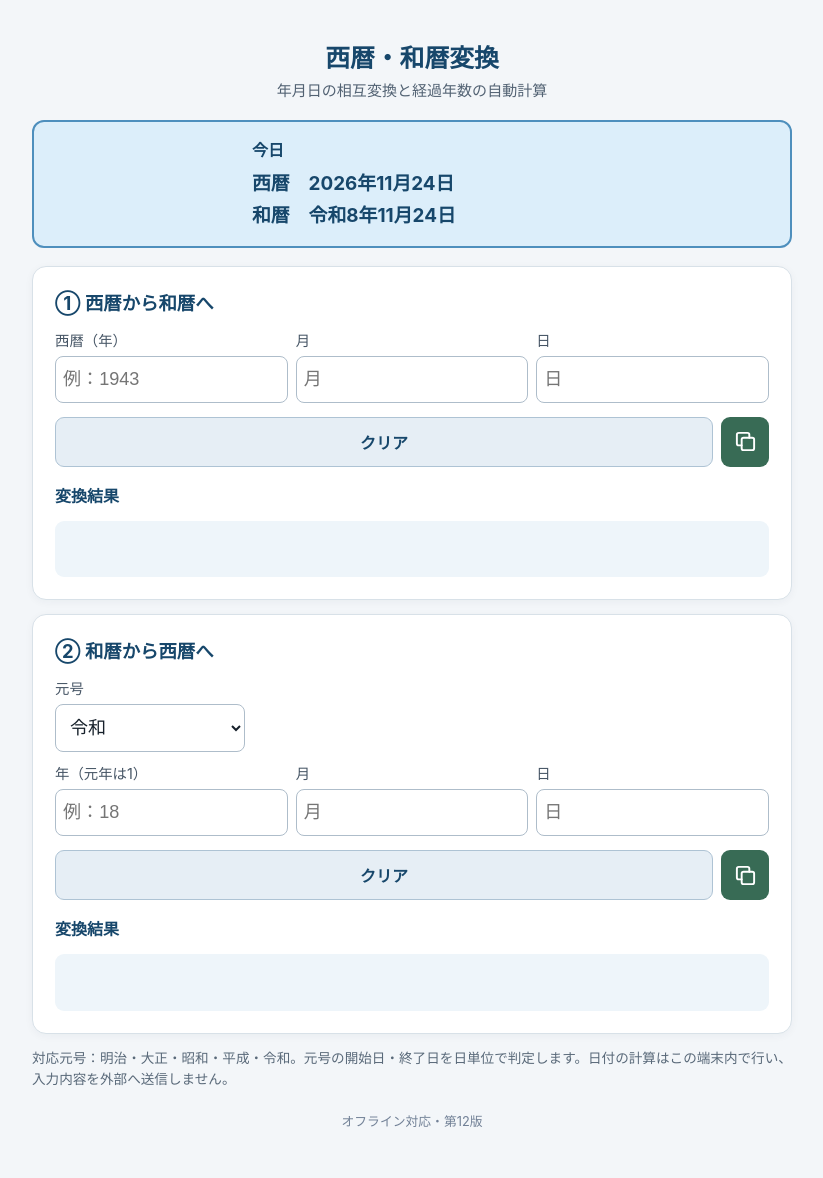
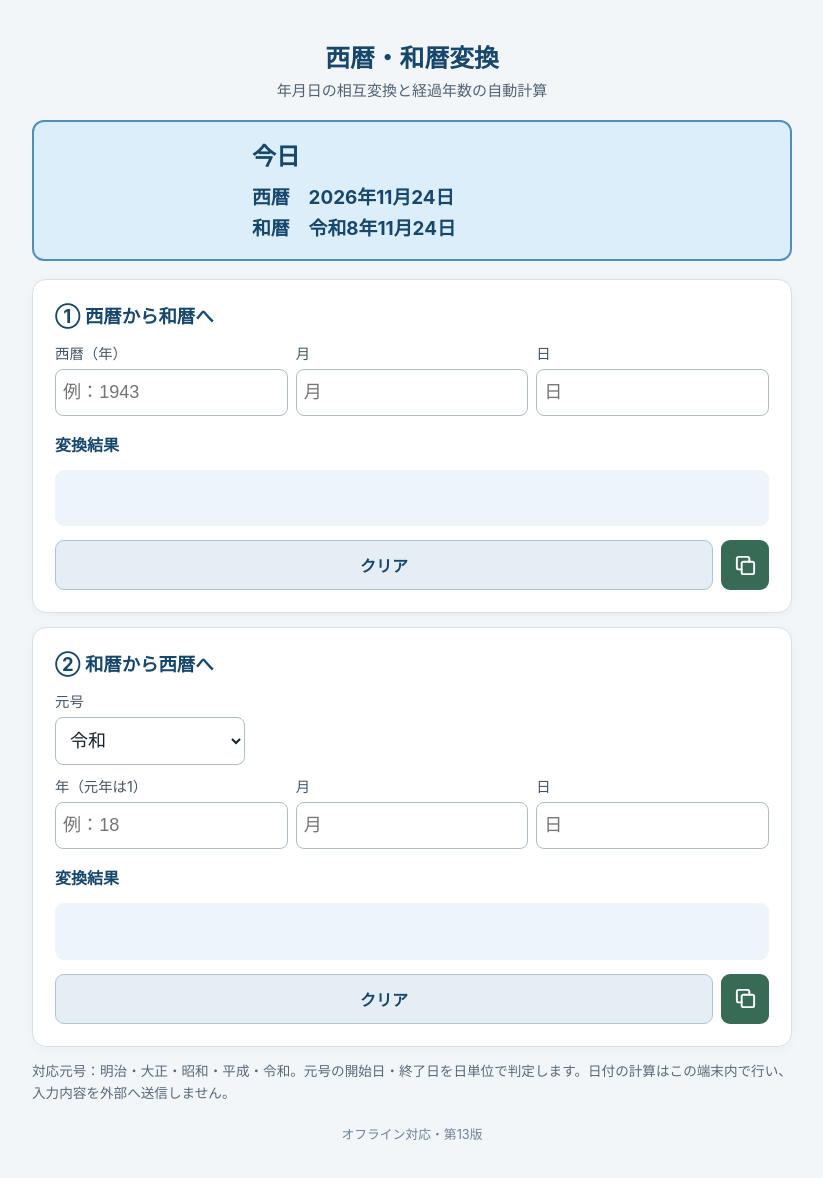
Before and after one commit to takero-kit/wareki-converter, a plain HTML site: page index.html in a window 1280 px wide. Shown: the whole page, without its empty margins (228-1051 px from the left). Drawn offline with Linux system fonts and the light colour scheme.

Commit message:
西暦・和暦変換 第13版

```diff
--- a/index.html
+++ b/index.html
@@ -29,7 +29,7 @@ button:active{opacity:.8}
 button.secondary{background:#e6eef5;color:#17476b;border:1px solid #aec3d4}
 button.copy{background:#386b55;flex:0 0 48px;width:48px;min-width:48px;display:inline-flex;justify-content:center;align-items:center;padding:12px}button.copy svg{display:block}button.copy:focus-visible{outline:3px solid #ffb83d;outline-offset:2px}
 .today-banner .today-line{display:block;text-align:left;max-width:320px;margin:0 auto}
-.today-banner .today-label{display:block;text-align:left;max-width:320px;margin:0 auto 5px;font-size:1rem}
+.today-banner .today-label{display:block;text-align:left;max-width:320px;margin:0 auto 5px;font-size:1.5rem}
 .era-row{margin-bottom:10px}.era-row .field{flex:0 1 190px}
 .date-row{flex-wrap:nowrap;gap:8px}.date-row .field{flex:1 1 0;min-width:0}
 .date-row input{min-width:0;padding:12px 7px}
@@ -72,9 +72,9 @@ button.copy{background:#386b55;flex:0 0 48px;width:48px;min-width:48px;display:i
  <div class="field"><label for="gm">月</label><input id="gm" type="number" inputmode="numeric" min="1" max="12" placeholder="月"></div>
  <div class="field"><label for="gd">日</label><input id="gd" type="number" inputmode="numeric" min="1" max="31" placeholder="日"></div>
 </div>
-<div class="actions"><button class="secondary" type="button" onclick="clearInputs('g')">クリア</button><button class="copy" type="button" onclick="copyResult('gResult')" title="コピー" aria-label="変換結果をコピー"><svg xmlns="http://www.w3.org/2000/svg" width="23" height="23" viewBox="0 0 24 24" fill="none" stroke="currentColor" stroke-width="2" stroke-linecap="round" stroke-linejoin="round" aria-hidden="true"><rect x="8" y="8" width="13" height="13" rx="2"/><path d="M16 8V5a2 2 0 0 0-2-2H5a2 2 0 0 0-2 2v9a2 2 0 0 0 2 2h3"/></svg></button></div>
 <div class="result-label">変換結果</div>
 <div id="gResult" class="result" aria-live="polite"></div>
+<div class="actions"><button class="secondary" type="button" onclick="clearInputs('g')">クリア</button><button class="copy" type="button" onclick="copyResult('gResult')" title="コピー" aria-label="変換結果をコピー"><svg xmlns="http://www.w3.org/2000/svg" width="23" height="23" viewBox="0 0 24 24" fill="none" stroke="currentColor" stroke-width="2" stroke-linecap="round" stroke-linejoin="round" aria-hidden="true"><rect x="8" y="8" width="13" height="13" rx="2"/><path d="M16 8V5a2 2 0 0 0-2-2H5a2 2 0 0 0-2 2v9a2 2 0 0 0 2 2h3"/></svg></button></div>
 </section>
 
 <section class="card">
@@ -87,14 +87,14 @@ button.copy{background:#386b55;flex:0 0 48px;width:48px;min-width:48px;display:i
  <div class="field"><label for="em">月</label><input id="em" type="number" inputmode="numeric" min="1" max="12" placeholder="月"></div>
  <div class="field"><label for="ed">日</label><input id="ed" type="number" inputmode="numeric" min="1" max="31" placeholder="日"></div>
 </div>
-<div class="actions"><button class="secondary" type="button" onclick="clearInputs('e')">クリア</button><button class="copy" type="button" onclick="copyResult('eResult')" title="コピー" aria-label="変換結果をコピー"><svg xmlns="http://www.w3.org/2000/svg" width="23" height="23" viewBox="0 0 24 24" fill="none" stroke="currentColor" stroke-width="2" stroke-linecap="round" stroke-linejoin="round" aria-hidden="true"><rect x="8" y="8" width="13" height="13" rx="2"/><path d="M16 8V5a2 2 0 0 0-2-2H5a2 2 0 0 0-2 2v9a2 2 0 0 0 2 2h3"/></svg></button></div>
 <div class="result-label">変換結果</div>
 <div id="eResult" class="result" aria-live="polite"></div>
+<div class="actions"><button class="secondary" type="button" onclick="clearInputs('e')">クリア</button><button class="copy" type="button" onclick="copyResult('eResult')" title="コピー" aria-label="変換結果をコピー"><svg xmlns="http://www.w3.org/2000/svg" width="23" height="23" viewBox="0 0 24 24" fill="none" stroke="currentColor" stroke-width="2" stroke-linecap="round" stroke-linejoin="round" aria-hidden="true"><rect x="8" y="8" width="13" height="13" rx="2"/><path d="M16 8V5a2 2 0 0 0-2-2H5a2 2 0 0 0-2 2v9a2 2 0 0 0 2 2h3"/></svg></button></div>
 </section>
 
 
 <p class="note">対応元号：明治・大正・昭和・平成・令和。元号の開始日・終了日を日単位で判定します。日付の計算はこの端末内で行い、入力内容を外部へ送信しません。</p>
-<div class="footer">オフライン対応・第12版</div>
+<div class="footer">オフライン対応・第13版</div>
 </main>
 <div id="keypadBackdrop" role="dialog" aria-modal="true" aria-labelledby="keypadTitle" onclick="if(event.target===this)closeKeypad()">
  <div id="keypad">
--- a/sw.js
+++ b/sw.js
@@ -1,4 +1,4 @@
-const CACHE = 'wareki-converter-v12';
+const CACHE = 'wareki-converter-v13';
 const ASSETS = ['./', './index.html', './manifest.webmanifest', './icon-180.png', './icon-192.png', './icon-512.png'];
 self.addEventListener('install', event => {
   event.waitUntil(caches.open(CACHE).then(cache => cache.addAll(ASSETS)).then(() => self.skipWaiting()));
```
